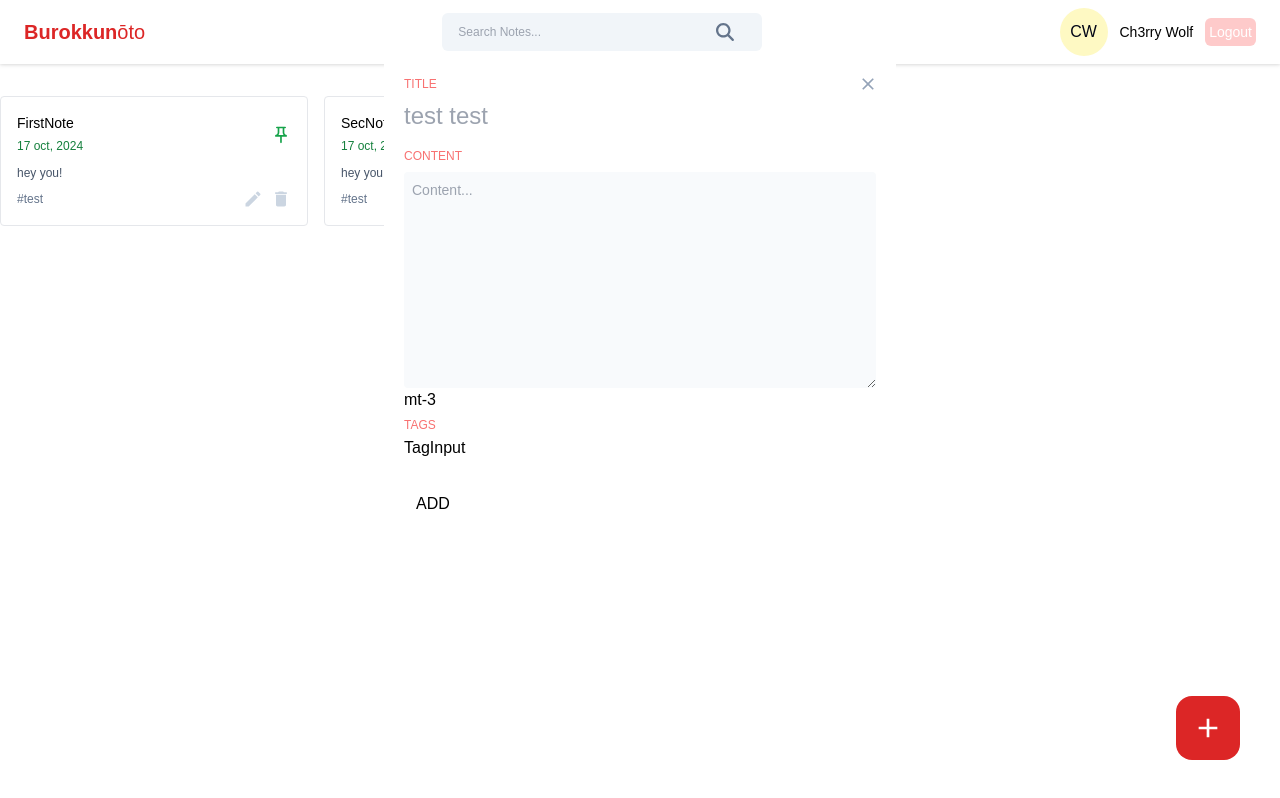
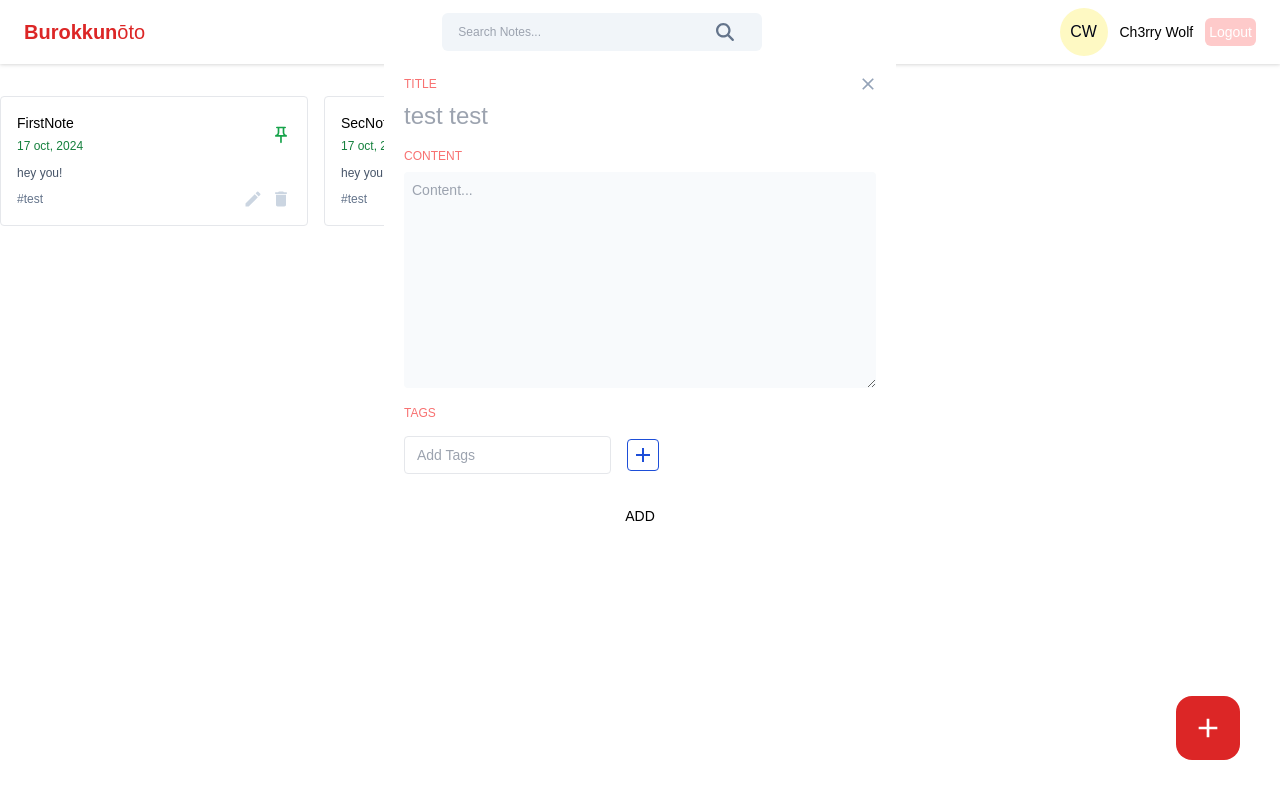
Before and after one commit to ch3rrywolf/Burokkunoto, a React (Vite) app in the folder frontend/: page / in a window 1280 px wide. Both pictures are taken after a click on the button 1208 px from the left and 728 px from the top of the page. Built offline with nearby package versions, Linux system fonts and the light colour scheme.

Commit message:
frontend Home  Modal{open,close,content,tags}

```diff
--- a/frontend/src/components/Input/TagInput.jsx
+++ b/frontend/src/components/Input/TagInput.jsx
@@ -1,8 +1,75 @@
-import React from 'react'
+import React, { useState } from 'react'
+import { MdClose, MdAdd } from 'react-icons/md'
 
-const TagInput = () => {
+const TagInput = ({ tags, setTags }) => {
+    const [inputValue, setInputValue] = useState("")
+
+    const handleInputChange = (e) => {
+        setInputValue(e.target.value)
+    }
+
+    const addNewTag = () => {
+        if (inputValue.trim() !== "") {
+            setTags([...tags, inputValue.trim()])
+            setInputValue("")
+        }
+    }
+
+    const handleKeyDown = (e) => {
+        if (e.key === "Enter") {
+            addNewTag()
+        }
+    }
+
+    const handleRemoveTag = (tagToRemove) => {
+        setTags(tags.filter((tag) => tag !== tagToRemove))
+    }
   return (
-    <div>TagInput</div>
+    <div>
+        {tags?.length > 0 && (
+            <div className="flex items-center gap-2 flex-wrap mt-2">
+                {tags.map((tag, index) => (
+                    <span
+                    key={index}
+                    className="flex items-center gap-2 text-sm text-slate-900
+                    bg-slate-100 px-3 py-1 rounded"
+                    >
+                        # {tag}
+                        <button
+                            onClick={() => {
+                                handleRemoveTag(tag)
+                            }}
+                        >
+                            <MdClose />
+                        </button>
+                    </span>
+                ))}
+            </div>
+        )}
+
+        <div className="flex items-center gap-4 mt-3">
+            <input
+                type="text"
+                value={inputValue}
+                className="text-sm bg-transparent border px-3 py-2 rounded
+                outline-none"
+                placeholder="Add Tags"
+                onChange={handleInputChange}
+                onKeyDown={handleKeyDown}
+            />
+
+            <button
+                className="w-8 h-8 flex items-center justify-center rounded border
+                border-blue-700 hover:bg-blue-700"
+                onClick={() => {
+                    addNewTag()
+                }}
+                >
+                    <MdAdd className="text-2xl text-blue-700 hover:text-white" />
+
+            </button>
+        </div>
+    </div>
   )
 }
 
--- a/frontend/src/pages/Home/AddEditNotes.jsx
+++ b/frontend/src/pages/Home/AddEditNotes.jsx
@@ -57,16 +57,17 @@
                 placeholder="Content..."
                 rows={10}
                 value={content}
-                onChange={({ target }) => setTitle(target.value)}
-            >
-                {" "}
-            </textarea>
-        </div>mt-3
-        <div className="">
+                onChange={({ target }) => setContent(target.value)}
+            />
+        </div>
+        <div className="mt-3">
             <label className="input-label text-red-400 uppercase">tags</label>
-            <TagInput />
+            <TagInput tags={tags} setTags={setTags} />
         </div>
-        <button className="btn-[#2B85FF] font-medium mt-5 p-3"
+
+        {error && <p className="text-red-500 text-xs pt-4">{error}</p>}
+
+        <button className="btn-primary font-medium mt-5 p-3"
         onClick={handleAddNote}
         >
             ADD
```
